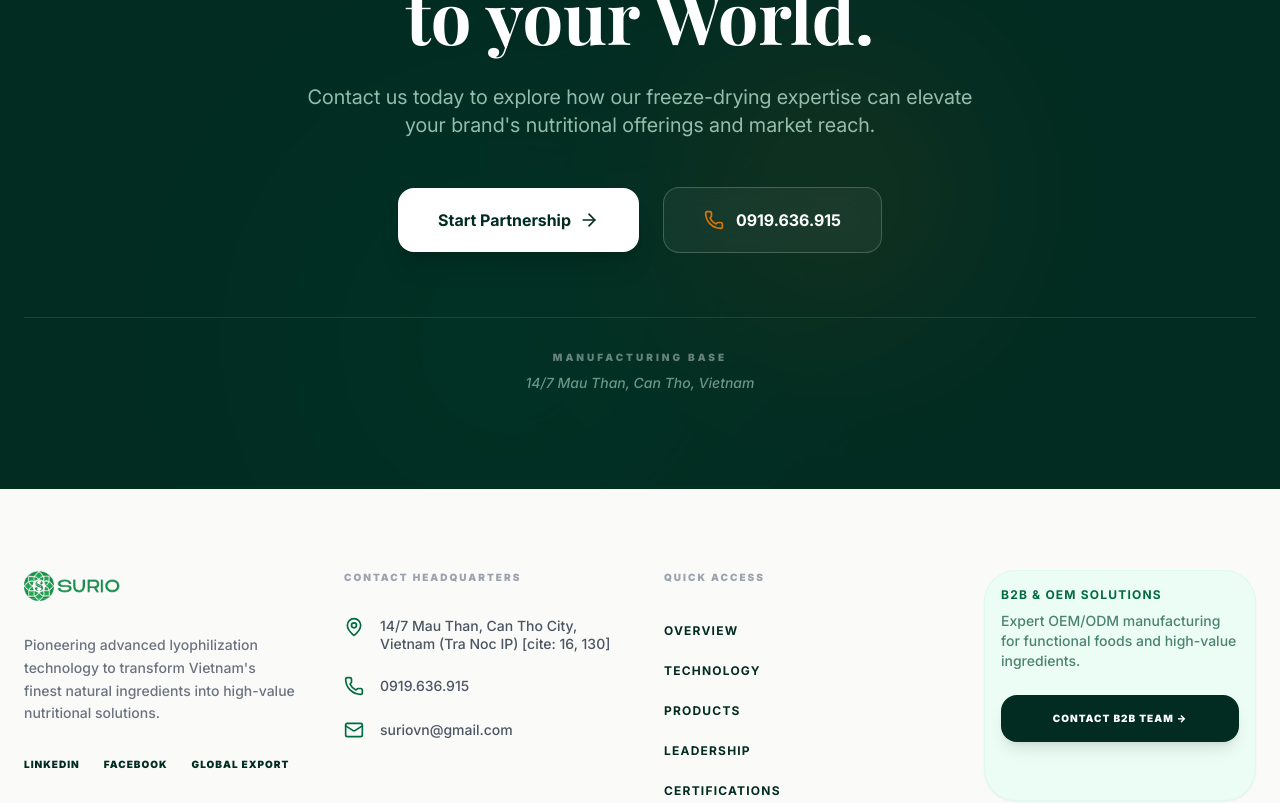
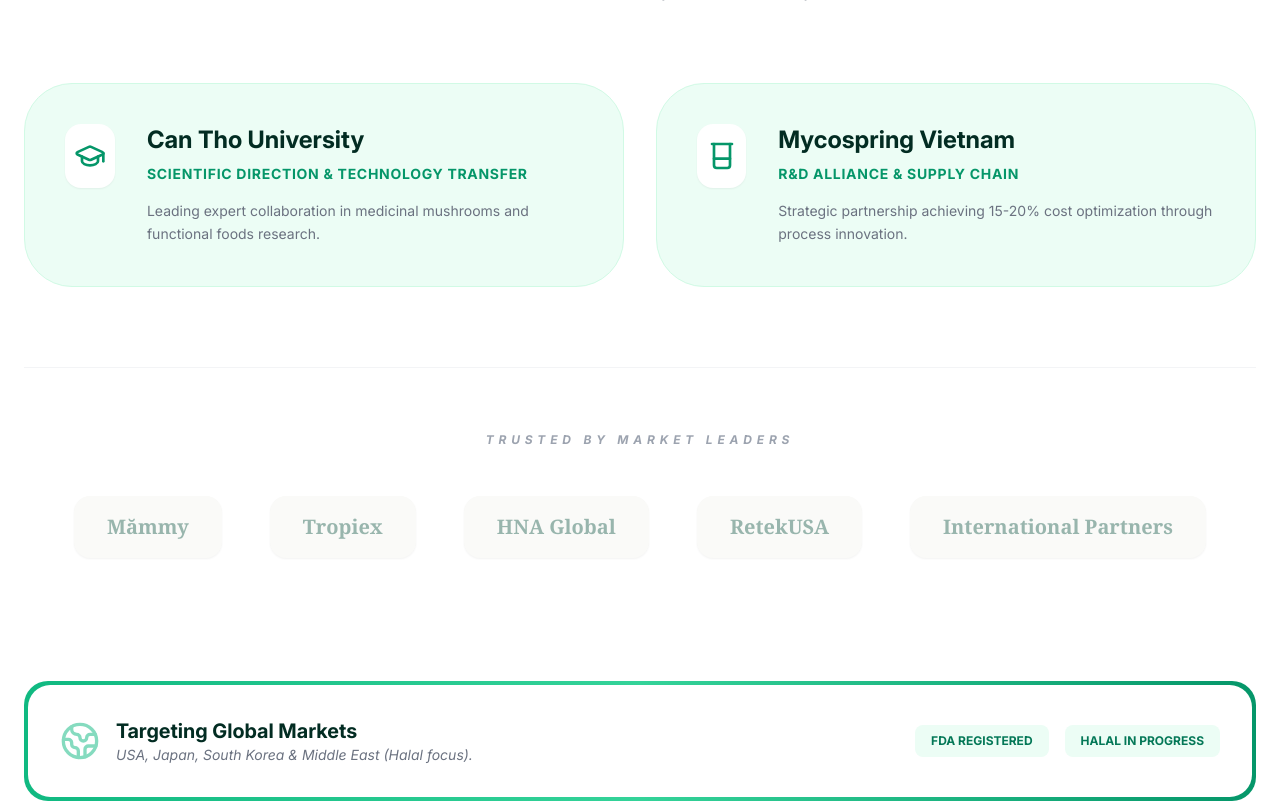
Before and after one commit to quandang08/surio-sota, a React (Vite) app: page / in a window 1280 px wide. Shown: the part 9400-10203 px from the top of the page. Built offline with nearby package versions, Linux system fonts and the light colour scheme.

Commit message:
feat: Enhance StrategicPartners component with animated sections and improved layout

```diff
--- a/src/components/layout/StrategicPartners.jsx
+++ b/src/components/layout/StrategicPartners.jsx
@@ -1,9 +1,129 @@
-import React from 'react'
+import React from 'react';
+import { motion } from 'framer-motion';
+import { Beaker, Globe2, Building2, GraduationCap } from 'lucide-react';
 
 const StrategicPartners = () => {
+  const rdPartners = [
+    {
+      name: "Can Tho University",
+      role: "Scientific Direction & Technology Transfer",
+      desc: "Leading expert collaboration in medicinal mushrooms and functional foods research.",
+      icon: <GraduationCap size={32} />
+    },
+    {
+      name: "Mycospring Vietnam",
+      role: "R&D Alliance & Supply Chain",
+      desc: "Strategic partnership achieving 15-20% cost optimization through process innovation.",
+      icon: <Beaker size={32} />
+    }
+  ];
+
+  const businessPartners = [
+    { name: "Mămmy", category: "Baby Snacks & Nutrition", cite: "65, 81" },
+    { name: "Tropiex", category: "Nutritional Bars", cite: "81" },
+    { name: "HNA Global", category: "Milk Cake & Confectionery", cite: "81" },
+    { name: "RetekUSA", category: "Freeze-Dried Yogurt", cite: "81" },
+    { name: "International Partners", category: "USA & Asian Distribution", cite: "461" }
+  ];
+
   return (
-    <div>StrategicPartners</div>
-  )
-}
+    <section id="partners" className="py-24 bg-white overflow-hidden">
+      <div className="container mx-auto px-6">
 
-export default StrategicPartners
+        {/* Header */}
+        <div className="text-center max-w-3xl mx-auto mb-20">
+          <motion.h2
+            initial={{ opacity: 0, y: 20 }}
+            whileInView={{ opacity: 1, y: 0 }}
+            className="text-4xl md:text-5xl font-serif font-bold text-emerald-950 mb-6"
+          >
+            Strategic Alliance
+          </motion.h2>
+          <p className="text-gray-600">
+            Surio operates on a B2B/OEM model, leveraging high-tech agriculture and
+            scientific research to serve reliable clients domestically and internationally.
+          </p>
+        </div>
+
+        {/* R&D Alliance Cards */}
+        <div className="grid md:grid-cols-2 gap-8 mb-20">
+          {rdPartners.map((partner, i) => (
+            <motion.div
+              key={i}
+              initial={{ opacity: 0, x: i === 0 ? -30 : 30 }}
+              whileInView={{ opacity: 1, x: 0 }}
+              className="bg-emerald-50 rounded-[3rem] p-10 flex items-start gap-8 border border-emerald-100 group hover:bg-emerald-600 transition-all duration-500"
+            >
+              <div className="w-16 h-16 bg-white rounded-2xl flex items-center justify-center text-emerald-600 shadow-sm group-hover:scale-110 transition-transform">
+                {partner.icon}
+              </div>
+              <div>
+                <h3 className="text-2xl font-bold text-emerald-950 mb-2 group-hover:text-white transition-colors">
+                  {partner.name}
+                </h3>
+                <p className="text-emerald-600 font-bold text-sm uppercase tracking-wider mb-4 group-hover:text-emerald-200 transition-colors">
+                  {partner.role}
+                </p>
+                <p className="text-gray-500 text-sm leading-relaxed group-hover:text-white/80 transition-colors">
+                  {partner.desc}
+                </p>
+              </div>
+            </motion.div>
+          ))}
+        </div>
+
+        {/* Logo/Name Ticker (Business Partners) */}
+        <div className="border-t border-gray-100 pt-16">
+          <p className="text-center text-xs font-bold text-gray-400 uppercase tracking-[0.4em] mb-12 italic">
+            Trusted by Market Leaders
+          </p>
+
+          <div className="flex flex-wrap justify-center gap-6 md:gap-12">
+            {businessPartners.map((brand, i) => (
+              <motion.div
+                key={i}
+                initial={{ opacity: 0 }}
+                whileInView={{ opacity: 1 }}
+                transition={{ delay: i * 0.1 }}
+                className="flex flex-col items-center group cursor-default"
+              >
+                <div className="px-8 py-4 bg-surio-offwhite rounded-2xl border border-transparent group-hover:border-emerald-200 group-hover:bg-white transition-all shadow-sm group-hover:shadow-md">
+                  <span className="text-xl font-serif font-bold text-emerald-900/40 group-hover:text-emerald-700 transition-colors">
+                    {brand.name}
+                  </span>
+                </div>
+                <span className="mt-3 text-[10px] font-bold text-gray-400 uppercase tracking-tighter opacity-0 group-hover:opacity-100 transition-opacity">
+                  {brand.category}
+                </span>
+              </motion.div>
+            ))}
+          </div>
+        </div>
+
+        {/* Global Orientation Banner */}
+        <motion.div
+          initial={{ opacity: 0, y: 40 }}
+          whileInView={{ opacity: 1, y: 0 }}
+          className="mt-24 p-1 rounded-3xl bg-gradient-to-r from-emerald-500 via-emerald-400 to-emerald-600"
+        >
+          <div className="bg-white rounded-[1.4rem] p-8 flex flex-col md:flex-row items-center justify-between gap-6 text-center md:text-left">
+            <div className="flex items-center gap-4">
+              <Globe2 className="text-emerald-500 animate-pulse" size={40} />
+              <div>
+                <h4 className="text-xl font-bold text-emerald-950">Targeting Global Markets</h4>
+                <p className="text-gray-500 text-sm italic">USA, Japan, South Korea & Middle East (Halal focus).</p>
+              </div>
+            </div>
+            <div className="flex gap-4">
+               <div className="px-4 py-2 bg-emerald-50 rounded-lg text-emerald-700 font-bold text-xs uppercase">FDA Registered </div>
+               <div className="px-4 py-2 bg-emerald-50 rounded-lg text-emerald-700 font-bold text-xs uppercase">Halal in Progress </div>
+            </div>
+          </div>
+        </motion.div>
+
+      </div>
+    </section>
+  );
+};
+
+export default StrategicPartners;
```
